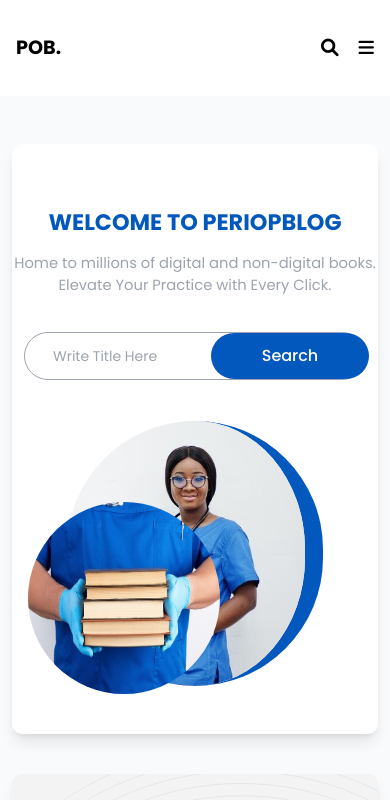
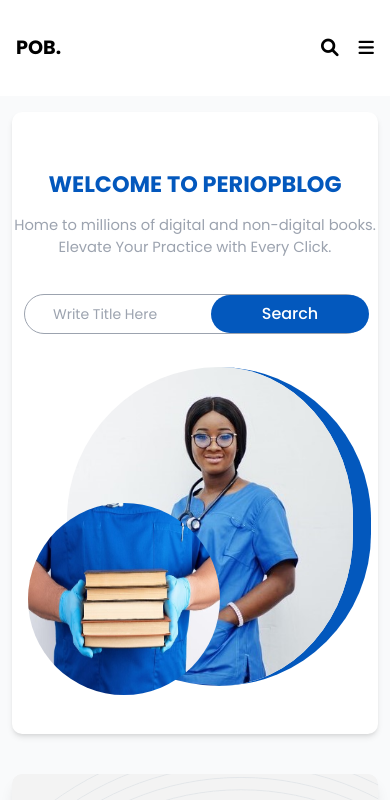
Before and after one commit to davidfayanju1/PeriOpBlog, a React (Vite) app: page / in a window 390 px wide. Shown: the top 800 px of the page. Built offline with nearby package versions, Linux system fonts and the light colour scheme.

Commit message:
Other Changes

```diff
--- a/src/components/modules/home/HomeComp.tsx
+++ b/src/components/modules/home/HomeComp.tsx
@@ -58,8 +58,8 @@ const HomeComp = () => {
 
   return (
     <div className="bg-gray-50 min-h-screen">
-      <div className="item-container md:h-[35rem] h-[79rem] flex items-center md:flex-row flex-col justify-center gap-10 p-3 py-[3rem] w-full">
-        <section className="section_container flex md:flex-row flex-col items-center justify-between overflow-hidden bg-white md:px-[3.5rem] py-[3rem] h-full shadow-lg rounded-[10px] md:w-[70%] w-full gap-[1.5rem]">
+      <div className="item-container md:h-[35rem] h-[79rem] flex items-center md:flex-row flex-col justify-center gap-10 p-3 py-[1rem] w-full">
+        <section className="section_container flex md:flex-row flex-col items-center justify-between overflow-hidden bg-white md:px-[3.5rem] py-[3rem] h-full md:shadow-lg shadow-md rounded-[10px] md:w-[70%] w-full gap-[1.5rem]">
           <div className="desktop-container h-full flex flex-col justify-center">
             <h1 className="poppins-bold text-[#0358BD] mb-3 leading-tight md:w-[70%] w-full md:text-left text-center md:text-[3vw] text-[1.4rem]">
               WELCOME TO PERIOPBLOG
@@ -70,7 +70,7 @@ const HomeComp = () => {
             </span>
 
             <div className="item_container px-3">
-              <div className="input_container flex items-center px-7 justify-center border-solid mt-9 border-[1px] border-gray-400 rounded-full md:w-[65%] w-full h-[3rem]">
+              <div className="input_container flex items-center px-7 justify-center border-solid mt-9 border-[1px] border-gray-400 rounded-full md:w-[65%] w-full md:h-[3rem] h-[2.5rem]">
                 <input
                   type="text"
                   className="outline-none poppins-regular placeholder:text-[14px] bg-transparent w-full text-[16px]"
@@ -87,12 +87,14 @@ const HomeComp = () => {
             </div>
           </div>
 
-          <div className="picture_container relative md:h-[26rem] h-[24rem] md:w-[50%] w-[70%] rounded-full">
-            <img
-              src="/images/Opeyemi.jpg"
-              alt="hero-image"
-              className="h-full rounded-full w-[25rem] object-cover object-right border-r-[18px] border-[#0358BD]"
-            />
+          <div className="picture_container relative mx-auto md:w-[50%] w-[70%]">
+            <div className="image_container md:max-h-[25rem] max-h-[22rem] md:h-[80%] h-full w-full rounded-full max-w-[25rem] md:min-w-[15rem] min-w-[19rem] overflow-hidden border-r-[18px] border-[#0358BD]">
+              <img
+                src="/images/Opeyemi.jpg"
+                alt="hero-image"
+                className=" object-cover w-full h-full"
+              />
+            </div>
             <img
               src="/images/myImage.jpg"
               alt=""
```
